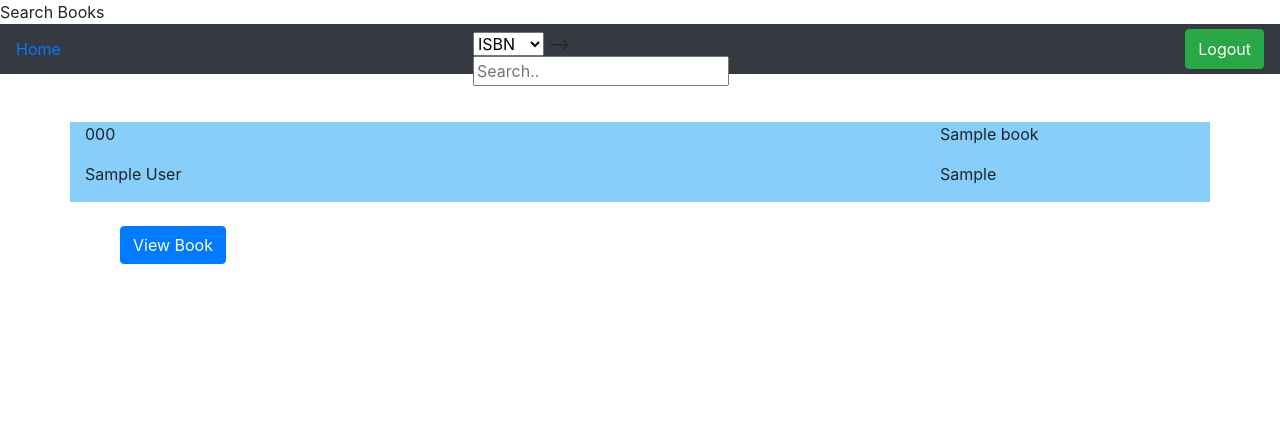
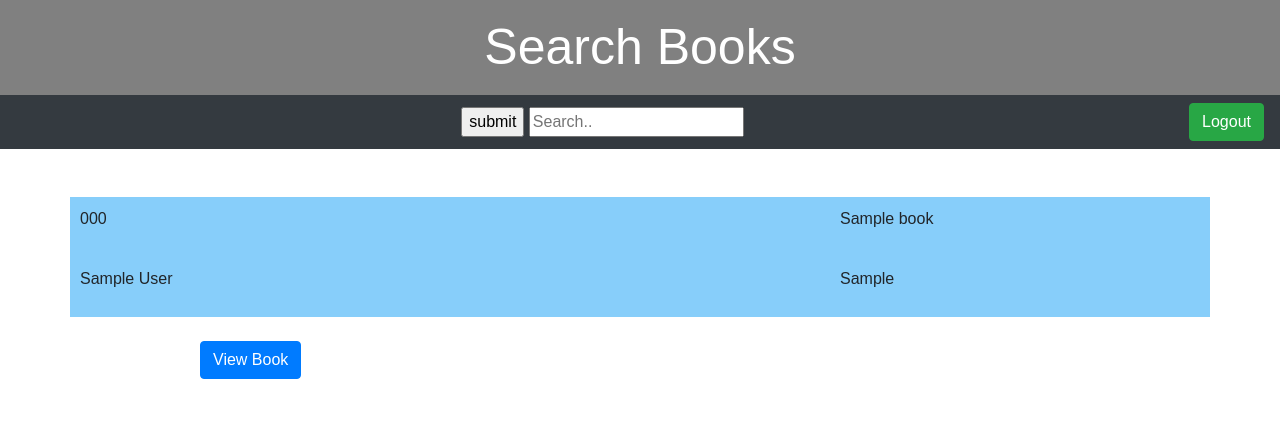
Before and after one commit to srikar-1997/Project1_app_dev, a Flask app: page / in a window 1280 px wide. Shown: the top 426 px of the page. Run offline with Flask 2, Linux system fonts and the light colour scheme; the visitor is signed in with stand-in values (Sample User, id 1); tables that the repository leaves empty hold one stand-in row (values such as "Sample post"); some libraries are stand-ins or nearby versions.

Commit message:
completed should edit last changes

```diff
--- a/project1/application.py
+++ b/project1/application.py
@@ -27,7 +27,47 @@ def index():
 		return redirect(url_for('register'))
 	elif session['name'] :
 		xyz = Book.query.all()
-		return render_template("home.html", xyz=xyz)
+		return render_template("home.html", xyz=xyz, flag1=1)
+
+@app.route("/search", methods = ["POST"])
+def search():
+		if request.method == 'POST':
+			key = request.form.get('search2')
+
+			filtered_list1 = Book.query.get(key)
+			if filtered_list1:
+				return render_template("home.html", filtered_list=filtered_list1, flag2=1)
+			else:
+				return render_template("home.html", filtered_list=filtered_list1, flag4=1)
+
+
+
+			filtered_list = Book.query.filter_by(year = key).all()
+			if filtered_list:
+				if isinstance(filtered_list, list):
+					return render_template("home.html", filtered_list=filtered_list, flag3=1)
+				else:
+					return render_template("home.html", filtered_list=filtered_list, flag2=1)
+			else:
+				return render_template("home.html", filtered_list=filtered_list, flag4=1)
+
+			filtered_list2 = Book.query.filter_by(author = key).all()
+			if filtered_list2:
+				if isinstance(filtered_list2, list):
+					return render_template("home.html", filtered_list=filtered_list2, flag3=1)
+				else:
+					return render_template("home.html", filtered_list=filtered_list2, flag2=1)
+			else:
+				return render_template("home.html", filtered_list=filtered_list2, flag4=1)
+
+			filtered_list3 = Book.query.filter_by(title = key).all()
+			if filtered_list3:
+				if isinstance(filtered_list3, list):
+					return render_template("home.html", filtered_list=filtered_list3, flag3=1)
+				else:
+					return render_template("home.html", filtered_list=filtered_list3, flag2=1)
+			else:
+				return render_template("home.html", filtered_list=filtered_list3, flag4=1)
 
 
 @app.route("/logout")
--- a/project1/templates/home.html
+++ b/project1/templates/home.html
@@ -2,38 +2,78 @@
 	<html>
 		<head>
 			<meta name="viewport" content="width=device-width, initial-scale=1">
-			<link rel = "stylesheet" href = "homeStyles.css" type = "text/css"/>
+			<!-- <link rel = "stylesheet" href = "homeStyles.css" type = "text/css"/> -->
 			<link rel="stylesheet" href="https://maxcdn.bootstrapcdn.com/bootstrap/4.4.1/css/bootstrap.min.css">
 			<link rel="stylesheet" href="https://cdnjs.cloudflare.com/ajax/libs/font-awesome/4.7.0/css/font-awesome.min.css">
 			<script src="https://ajax.googleapis.com/ajax/libs/jquery/3.4.1/jquery.min.js"></script>
 			<script src="https://cdnjs.cloudflare.com/ajax/libs/popper.js/1.16.0/umd/popper.min.js"></script>
 			<script src="https://maxcdn.bootstrapcdn.com/bootstrap/4.4.1/js/bootstrap.min.js"></script>
 			<header>Search Books</header>
+			<style type="text/css">
+				header {
+					padding : 10px;
+					color: white;
+					background-color :  grey;
+					text-align : center;
+					display: block;
+					width:auto;
+					height:auto;
+					font-size:50px;
+				}
+
+				body {
+					margin: 0;
+					font-family: Arial, Helvetica, sans-serif;
+				}
+
+
+				nav
+				{
+					width:auto;
+					height:auto;
+				}
+				.container{
+					background-color:#87CEFA;
+					height:auto;
+					width:auto;
+				}
+
+				.text-left{
+					padding-left:200px;
+				}
+				.col{
+					padding: 10px;
+				}
+				.p{
+					padding-left:200px;
+				}
+				.h1{
+					padding: 200px;
+				}
+			</style>
 		</head>
 		<body>
 			<nav class="navbar navbar-expand-sm bg-dark navbar-dark">
-			<a class="active" href="#home">Home</a>
-			<form class="example" action="/action_page.php" style="margin:auto;max-width:300px">
-				<select id="Keyword" name="Choose field">
-					<option value="ISBN">ISBN</option>
-					<option value="title">title</option>
-					<option value="author">author</option>
-					<option value="year">year</option>
-				</select> -->
+			<!-- <a class="active" href="#home">Home</a> -->
+			<form class="example" action="{{url_for('search')}}", method="POST" style="margin:auto;max-width:300px">
+
+			<!-- <button class="btn btn-success float-right" type="submit" style="height:40px;">Submit</button> -->
+			<input type="submit" name="submit" value="submit">
 			<input type="text" placeholder="Search.." name="search2">
 			</form>
-			<button class="btn btn-success float-right" type="submit" style="height:40px;">Logout</button>
+			<form class="form-inline" action="{{ url_for('logout') }}">
+            	<button class="btn btn-success" type="submit">Logout</button>
+            </form>
 
 
 			</nav><br><br>
 			<!--start for block here-->
+			{%if flag1%}
 				{% for i in xyz %}
 			<div class="container">
 			   <div class="row">
 				<div class="col">
 				<p>{{i.ISBN}}</p>
-			    </div>
-				<div class="col">
 				</div>
 				<div class="col">
 				</div>
@@ -48,17 +88,87 @@
 				<div class="col">
 				</div>
 				<div class="col">
-			    </div>
-				<div class="col">
 				<p>{{i.year}}</p>
 				</div>
 			</div>
 
-			</div><br>
+			</div>
+				<br>
 			<div class="text-left">
 				<a href="#" class="btn btn-primary">View Book</a>
+			</div><br><br>
+					{% endfor %}
+			{%endif%}
+			{%if flag2 %}
+
+			<div class="container">
+			    <div class="row">
+				<div class="col">
+				<p>{{filtered_list.ISBN}}</p>
 				</div>
-		            {% endfor %}
+				<div class="col">
+				</div>
+				<div class="col">
+				<p>{{filtered_list.title}}</p>
+				</div>
+			</div>
+			<div class="row">
+				<div class="col">
+				<p>{{filtered_list.author}}</p>
+				</div>
+				<div class="col">
+				</div>
+				<div class="col">
+				<p>{{filtered_list.year}}</p>
+				</div>
+			</div>
+
+			</div>
+				<br>
+			<div class="text-left">
+				<a href="#" class="btn btn-primary">View Book</a>
+			</div><br><br>
+			{%endif%}
+
+
+
+
+			{%if flag3 %}
+				{%for k in filtered_list%}
+			<div class="container">
+			    <div class="row">
+				<div class="col">
+				<p>{{k.ISBN}}</p>
+				</div>
+				<div class="col">
+				</div>
+				<div class="col">
+				<p>{{k.title}}</p>
+				</div>
+			</div>
+			<div class="row">
+				<div class="col">
+				<p>{{k.author}}</p>
+				</div>
+				<div class="col">
+				</div>
+				<div class="col">
+				<p>{{k.year}}</p>
+				</div>
+			</div>
+
+			</div>
+				<br>
+			<div class="text-left">
+				<a href="#" class="btn btn-primary">View Book</a>
+			</div><br><br>
+			{%endfor%}
+			{%endif%}
+
+
+			{%if flag4 %}
+				<h1>No books </h1>
+			{%endif%}
 		<!--end for block here-->
 
 		</body>
```
Also changed, not shown: project1/models.py (line endings or trailing spaces), 3 other files. Lines whose indentation alone changed are shown as unchanged.
